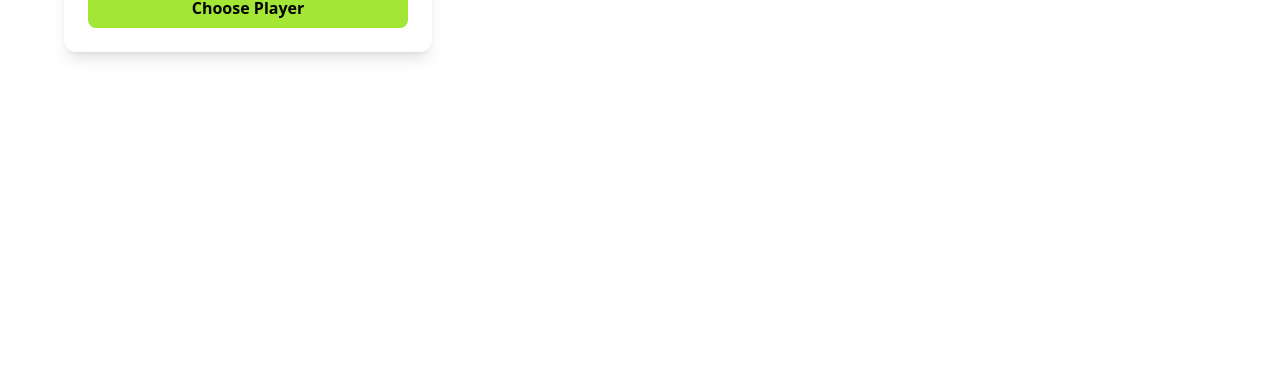
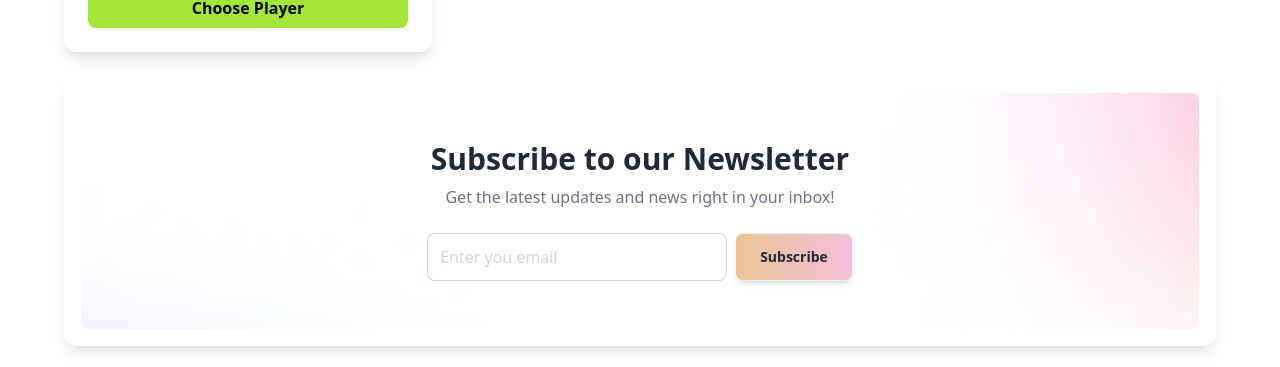
Before and after one commit to Fahim047/ph-a7-dream-xi, a React (Vite) app: page / in a window 1280 px wide. Shown: the part 1706-2073 px from the top of the page. Before the commit the page ends 1782 px from the top, so only its background shows below. Built offline with nearby package versions, Linux system fonts and the light colour scheme.

Commit message:
💄 Newsletter Section Basic Design Done

```diff
--- a/src/App.jsx
+++ b/src/App.jsx
@@ -1,5 +1,6 @@
 import Banner from './components/Banner';
 import Navbar from './components/Navbar';
+import NewsLetter from './components/NewsLetter';
 import PlayersList from './components/PlayersList';
 
 const App = () => {
@@ -8,6 +9,7 @@ const App = () => {
 			<Navbar />
 			<Banner />
 			<PlayersList />
+			<NewsLetter />
 		</div>
 	);
 };
--- /dev/null
+++ b/src/components/NewsLetter.jsx
@@ -0,0 +1,31 @@
+import React from 'react';
+
+const NewsLetter = () => {
+	return (
+		<div className="max-w-6xl mx-auto my-6 p-4 rounded-xl border border-white/30 backdrop-blur-lg shadow-lg">
+			<div
+				className="flex flex-col items-center justify-center gap-2 py-12 px-6 rounded-lg"
+				style={{
+					backgroundImage: 'url(/assets/bg-shadow.png)',
+				}}
+			>
+				<h2 className="text-3xl font-bold">Subscribe to our Newsletter</h2>
+				<p className="text-gray-500">
+					Get the latest updates and news right in your inbox!
+				</p>
+				<div className="text-center inline-flex gap-2 mt-4">
+					<input
+						type="text"
+						placeholder="Enter you email"
+						className="input input-bordered w-full md:w-[300px] bg-white/20 text-white placeholder-gray-300 backdrop-blur-md border  rounded-lg p-3"
+					/>
+					<button className="btn bg-gradient-to-r from-[#ebc494] to-pink-400/40 font-semibold px-6 py-2 rounded-lg shadow-md transition-transform transform hover:scale-105">
+						Subscribe
+					</button>
+				</div>
+			</div>
+		</div>
+	);
+};
+
+export default NewsLetter;
```
